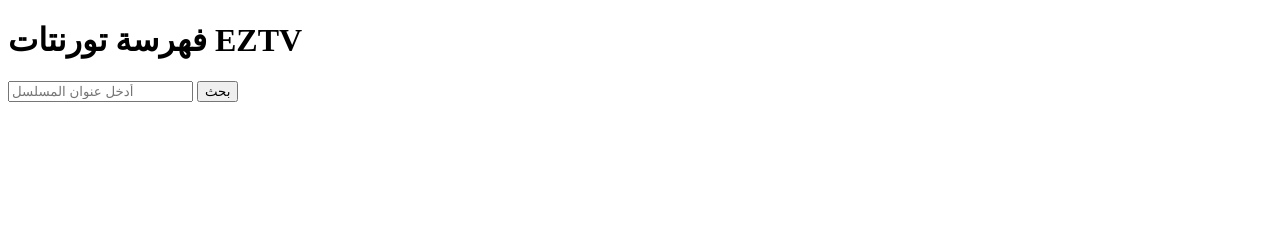
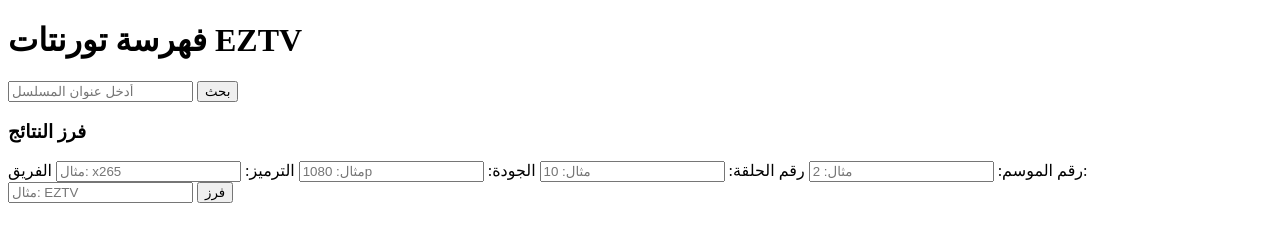
Before and after one commit to MedRAM-RAM/MedRAM-RAM.github.io, a plain HTML site: page index.html in a window 1280 px wide. Drawn offline with Linux system fonts and the light colour scheme.

Commit message:
Update index.html

```diff
--- a/index.html
+++ b/index.html
@@ -5,13 +5,26 @@
     <meta name="viewport" content="width=device-width, initial-scale=1.0">
     <title>فهرسة تورنتات EZTV</title>
     <script src="script.js" defer></script>
+    <script src="sort.js" defer></script>
 </head>
 <body>
     <h1>فهرسة تورنتات EZTV</h1>
     <input type="text" id="title" placeholder="أدخل عنوان المسلسل">
     <button id="searchButton">بحث</button>
-    <div id="stats"></div> <!-- لعرض الإحصائية -->
+    <div id="sortOptions">
+        <h3>فرز النتائج</h3>
+        <label for="season">رقم الموسم:</label>
+        <input type="number" id="season" min="1" placeholder="مثال: 2">
+        <label for="episode">رقم الحلقة:</label>
+        <input type="number" id="episode" min="1" placeholder="مثال: 10">
+        <label for="quality">الجودة:</label>
+        <input type="text" id="quality" placeholder="مثال: 1080p">
+        <label for="encoding">الترميز:</label>
+        <input type="text" id="encoding" placeholder="مثال: x265">
+        <label for="team">الفريق:</label>
+        <input type="text" id="team" placeholder="مثال: EZTV">
+        <button id="sortButton">فرز</button>
+    </div>
     <div id="results"></div>
-    <div id="pagination"></div> <!-- لعرض أزرار الصفحات -->
 </body>
 </html>
```
